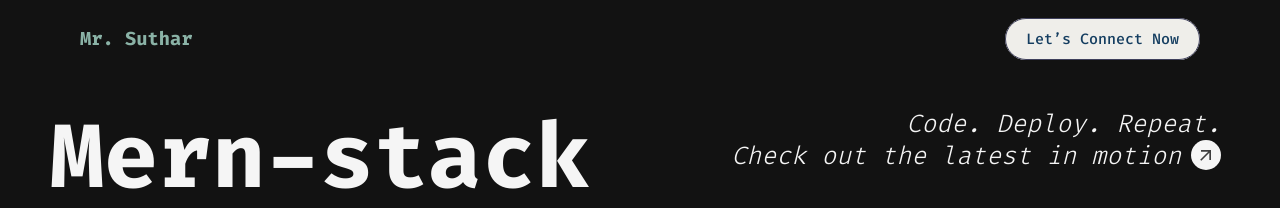
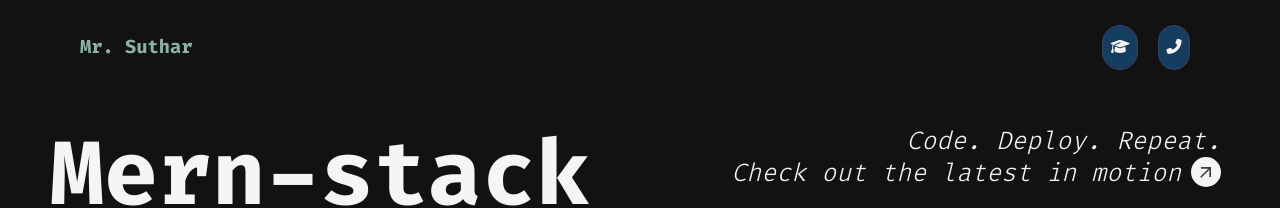
Before and after one commit to ShivkumarSuthar/portfolio-shivkumar, a Next.js app: page / in a window 1280 px wide. Shown: the top 208 px of the page. Built offline with nearby package versions, Linux system fonts and the light colour scheme.

Commit message:
feat :: learning material tab added

```diff
--- a/src/Components/Footer.js
+++ b/src/Components/Footer.js
@@ -12,14 +12,6 @@ const Footer = () => {
             <div className="footer-email">
               <a href="mailto:hello@example.com">shiv.str21@gmail.com</a>
             </div>
-
-            <div className="footer-phone">
-              <a href="tel:+1234567890" className="phone-number">+91 6377290604</a>
-              <div className="location">Thane, Mumbai(IND)</div>
-            </div>
-          </div>
-        </div>
-
             <div className="footer-socials">
               <a href="#" className="footer-social-icon" aria-label="Facebook">
                 <FaFacebookF />
@@ -35,6 +27,15 @@ const Footer = () => {
               </a>
             </div>
 
+            <div className="footer-phone">
+              <a href="tel:+1234567890" className="phone-number">+91 6377290604</a>
+              <div className="location">Thane, Mumbai(IND)</div>
+            </div>
+          </div>
+        </div>
+
+
+
         {/* <div className="footer-scroll-top">
           <a href="#top" className="footer-scroll-link">
             <span>Back to Top</span>
--- a/src/Components/MenuBar.js
+++ b/src/Components/MenuBar.js
@@ -1,5 +1,6 @@
 import React from 'react';
-import { Container, Navbar } from 'react-bootstrap';
+import { Container, Navbar, Nav } from 'react-bootstrap';
+import Link from 'next/link';
 
 function MenuBar() {
   return (
@@ -8,12 +9,26 @@ function MenuBar() {
         {/* Brand on the left */}
         <Navbar.Brand href="/" className="brand" title='Shivkumar Suthar'>Mr. Suthar</Navbar.Brand>
 
+        {/* Navigation links in the center */}
+
         {/* Connect Button on the right */}
-        <div>
-          <a href="tel:+919876543210" className="contact-btn">
-            Let’s Connect Now
-          </a>
-        </div>
+        <Nav className="ms-auto d-flex">
+          <Link
+            href="/learningMaterials"
+            className="nav-link contact-btn"
+            title="Learning Materials"
+          >
+            <i className="fas fa-graduation-cap"></i>
+          </Link>
+          <Link
+            href="tel:+919876543210"
+            className="nav-link contact-btn"
+            title="Let's Connect Now"
+          >
+            <i className="fas fa-phone-alt"></i>
+          </Link>
+        </Nav>
+
       </Container>
     </Navbar>
   );
--- a/src/styles/Navbar.css
+++ b/src/styles/Navbar.css
@@ -54,8 +54,9 @@
 }
 
 .contact-btn {
-  background: #EFEEEA;
-  color: #143D60;
+  height: fit-content;
+  color: #EFEEEA;
+  background: #143D60;
   padding: 10px 20px;
   border: 1px solid #3E3F5B;
   border-radius: 100vmax;
```
Lines whose indentation alone changed are shown as unchanged.
